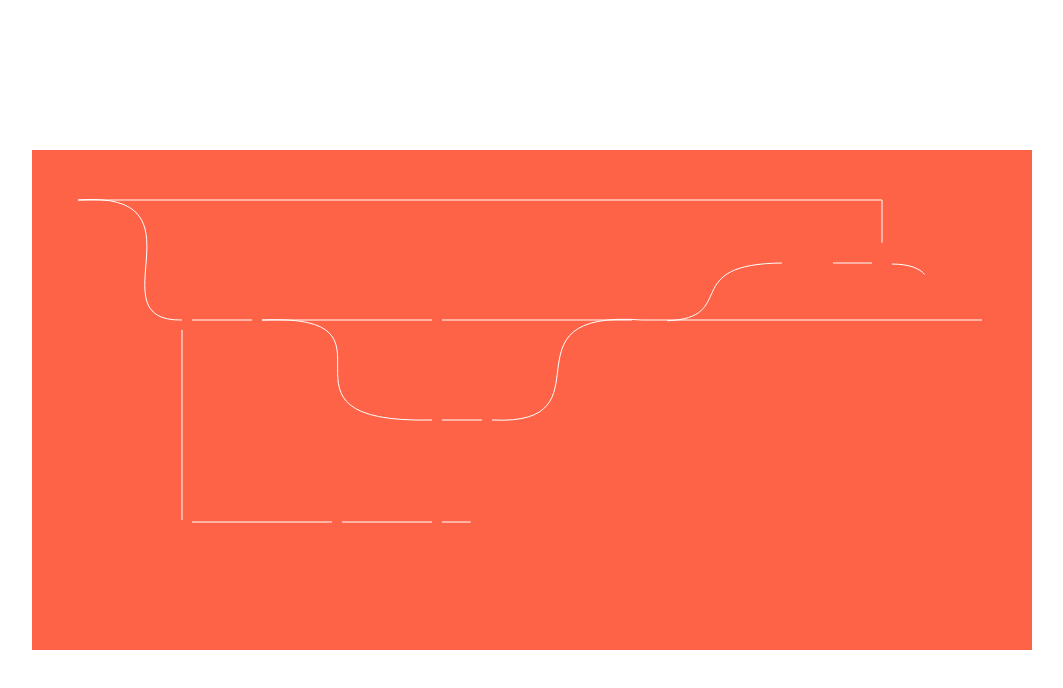
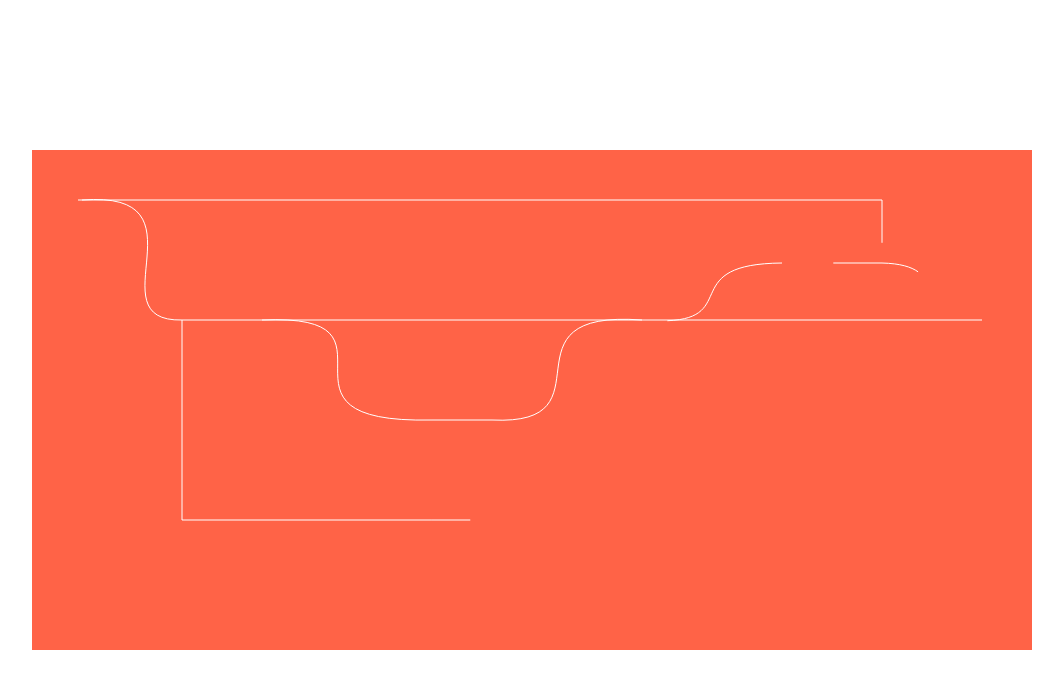
Before and after one commit to Dominik-Wilk/Diagram, a website: page index.html in a window 1280 px wide. Shown: the whole page, without its empty margins (108-1171 px from the left). Drawn offline with nearby package versions, Linux system fonts and the light colour scheme.

Commit message:
Fix paths length

```diff
--- a/index.html
+++ b/index.html
@@ -50,26 +50,26 @@
 
       <path class="path1" stroke="white" fill="white" d="M 46 50 L 390 50"></path>
       <path class="path2" stroke="white" fill="white" d="M 390 50 L 850 50"></path>
-      <path class="path3" stroke="white" fill="transparent" d="M 46 50 C 180 40 60 172 150 170">
+      <path class="path3" stroke="white" fill="transparent" d="M 50 50 C 180 40 60 172 150 170">
       </path>
-      <path class="path4" stroke="white" fill="white" d="M 160 170 L 220 170"></path>
-      <path class="path5" stroke="white" fill="white" d="M 230 170 L 400 170"></path>
-      <path class="path5" stroke="white" fill="white" d="M 410 170 L 600 170"></path>
+      <path class="path4" stroke="white" fill="white" d="M 150 170 L 220 170"></path>
+      <path class="path5" stroke="white" fill="white" d="M 220 170 L 400 170"></path>
+      <path class="path5" stroke="white" fill="white" d="M 400 170 L 610 170"></path>
       <path class="path6" stroke="white" fill="white" d="M 610 170 L 950 170"></path>
       <path class="path7" stroke="white" fill="transparent" d="M 230 170 C 388 163 217 274 400 270">
       </path>
-      <path class="path8" stroke="white" fill="white" d="M 410 270 L 450 270"></path>
+      <path class="path8" stroke="white" fill="white" d="M 400 270 L 460 270"></path>
       <path class="path9" stroke="white" fill="transparent" d="M 460 270 C 584 276 462 159 610 170">
       </path>
-      <path class="path10" stroke="white" fill="white" d="M 150 180 L 150 370"></path>
-      <path class="path11" stroke="white" fill="white" d="M 160 372 L 300 372"></path>
-      <path class="path12" stroke="white" fill="white" d="M 310 372 L 400 372"></path>
-      <path class="path13" stroke="white" fill="white" d="M 410 372 L 440 372"></path>
+      <path class="path10" stroke="white" fill="white" d="M 150 170 L 150 370"></path>
+      <path class="path11" stroke="white" fill="white" d="M 150 370 L 300 370"></path>
+      <path class="path12" stroke="white" fill="white" d="M 300 370 L 400 370"></path>
+      <path class="path13" stroke="white" fill="white" d="M 400 370 L 440 370"></path>
       <path class="path14" stroke="white" fill="transparent" d="M 750 113 C 636 114 721 179 610 170">
       </path>
       <path class="path15" stroke="white" fill="white" d="M 850 50 L 850 113"></path>
-      <path class="path16" stroke="white" fill="white" d="M 840 113 L 760 113"></path>
-      <path class="path17" stroke="white" fill="transparent" d="M 860 114 C 926 115 872 167 953 170"></path>
+      <path class="path16" stroke="white" fill="white" d="M 850 113 L 750 113"></path>
+      <path class="path17" stroke="white" fill="transparent" d="M 850 113 C 926 115 872 167 953 170"></path>
     </svg>
   </div>
 
```
